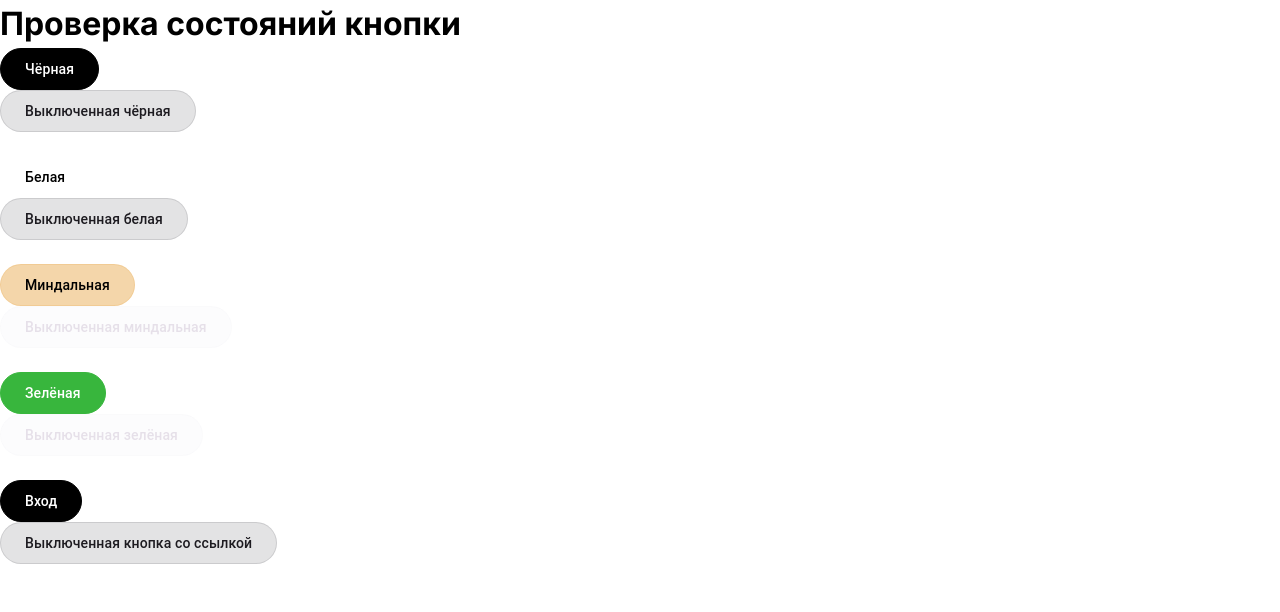
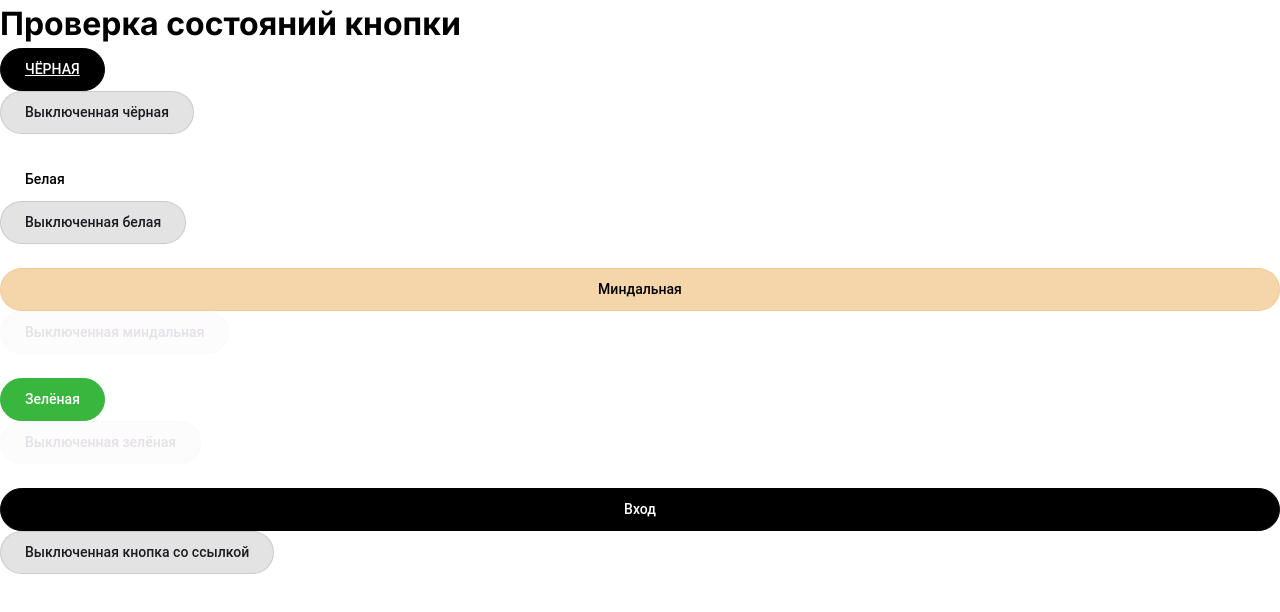
Before and after one commit to CoffeeMapper/frontend, a Next.js app: page / in a window 1280 px wide. Shown: the top 612 px of the page. Built offline with nearby package versions, Linux system fonts and the light colour scheme.

Commit message:
feat(8): Сделал возможность передавать классы и стили кнопке; вынес цвета в переменные

```diff
--- a/src/app/page.module.css
+++ b/src/app/page.module.css
@@ -1,3 +1,11 @@
 /* Enable hover only on non-touch devices */
 @media (hover: hover) and (pointer: fine) {
 }
+
+.upper {
+	text-transform: uppercase;
+}
+
+.underline {
+	text-decoration: underline;
+}
--- a/src/app/page.tsx
+++ b/src/app/page.tsx
@@ -1,30 +1,26 @@
-// 'use client';
-
-// import styles from "./page.module.css";
-
 import Button from '@/ui/Button/Button';
 
+import styles from './page.module.css';
+
 const HomePage: React.FC = () => {
-  const handleClick = () => {
-    console.log('1');
-  };
-
   return (
     <div>
       <h1>Проверка состояний кнопки</h1>
-      {/* <Button onClick={handleClick} ><span>+</span>Событие при клике</Button> */}
-
-      <Button>Чёрная</Button>
+      <Button className={`${styles.upper} ${styles.underline}`}>Чёрная</Button>
       <Button disabled>Выключенная чёрная</Button>
       <br />
 
-      <Button color="white">Белая</Button>
+      <Button data-text="text" color="white">
+        Белая
+      </Button>
       <Button color="white" disabled>
         Выключенная белая
       </Button>
       <br />
 
-      <Button color="mindal">Миндальная</Button>
+      <Button color="mindal" style={{ width: '100%' }}>
+        Миндальная
+      </Button>
       <Button color="mindal" disabled>
         Выключенная миндальная
       </Button>
@@ -36,7 +32,9 @@ const HomePage: React.FC = () => {
       </Button>
       <br />
 
-      <Button href="/auth">Вход</Button>
+      <Button href="/auth" style={{ width: '100%', textAlign: 'center' }}>
+        Вход
+      </Button>
       <Button href="/auth" disabled>
         Выключенная кнопка со ссылкой
       </Button>
--- a/src/ui/Button/Button.module.css
+++ b/src/ui/Button/Button.module.css
@@ -1,4 +1,15 @@
 .button {
+  --c-black: #000;
+  --c-white: #fff;
+  --c-mindal: #f0c88dbd;
+  --c-green: #38b63d;
+
+  --c--disabled-text-light: #1d1b20;
+  --c--disabled-bg-light: #1d1b201f;
+
+  --c--disabled-bg-dark: #e6e0e91f;
+  --c--disabled-text-dark: #e6e0e9;
+
   position: relative;
   border: 1px solid transparent;
   display: flex;
@@ -11,10 +22,7 @@
 
   font-family: Roboto;
   font-size: 14px;
-  font-style: normal;
   font-weight: 500;
-  line-height: 20px; /* 142.857% */
-  letter-spacing: 0.1px;
 }
 
 .button:hover {
@@ -23,69 +31,60 @@
     0px 1px 3px 1px rgba(0, 0, 0, 0.15);
 }
 
-.button:focus {
-  /* outline: 2px solid transparent; */
-  /* outline-color: #000; */
-}
-
-.button:active {
-  /* outline: none; */
-}
-
 .button:disabled {
   cursor: not-allowed;
 }
 
 .button.black {
-  background-color: #000;
-  color: #fff;
-  border-color: #000;
+  background-color: var(--c-black);
+  color: var(--c-white);
+  border-color: var(--c-black);
 }
 
 .button.black:focus {
-  outline-color: #fff;
+  outline-color: var(--c-white);
 }
 
 .button.black:disabled {
-  background-color: #1d1b201f;
-  border-color: #1d1b201f;
-  color: #1d1b20;
+  background-color: var(--c--disabled-bg-light);
+  border-color: var(--c--disabled-bg-light);
+  color: var(--c--disabled-text-light);
 }
 
 .button.white {
-  background-color: #fff;
-  color: #000;
-  border: 1px solid #fff;
+  background-color: var(--c-white);
+  color: var(--c-black);
+  border: 1px solid var(--c-white);
 }
 
 .button.white:disabled {
-  background-color: #1d1b201f;
-  border-color: #1d1b201f;
-  color: #1d1b20;
+  background-color: var(--c--disabled-bg-light);
+  border-color: var(--c--disabled-bg-light);
+  color: var(--c--disabled-text-light);
 }
 
 .button.mindal {
-  background-color: #f0c88dbd;
-  color: black;
-  border-color: #f0c88dbd;
+  background-color: var(--c-mindal);
+  color: var(--c-black);
+  border-color: var(--c-mindal);
 }
 
 .button.mindal:disabled {
-  background-color: #e6e0e91f;
-  border-color: #e6e0e91f;
-  color: #e6e0e9;
+  background-color: var(--c--disabled-bg-dark);
+  border-color: var(--c--disabled-bg-dark);
+  color: var(--c--disabled-text-dark);
 }
 
 .button.green {
-  background-color: #38b63d;
-  color: white;
-  border-color: #38b63d;
+  background-color: var(--c-green);
+  color: var(--c-white);
+  border-color: var(--c-green);
 }
 
 .button.green:disabled {
-  background-color: #e6e0e91f;
-  border-color: #e6e0e91f;
-  color: #e6e0e9;
+  background-color: var(--c--disabled-bg-dark);
+  border-color: var(--c--disabled-bg-dark);
+  color: var(--c--disabled-text-dark);
 }
 
 a.button {
--- a/src/ui/Button/Button.tsx
+++ b/src/ui/Button/Button.tsx
@@ -1,14 +1,15 @@
-// components/Button.tsx
 import React from 'react';
 import Link from 'next/link';
 import styles from './Button.module.css';
 
 interface ButtonProps {
   children: React.ReactNode;
-  color?: 'black' |'white' | 'mindal' | 'green' ;
+  color?: 'black' | 'white' | 'mindal' | 'green';
   onClick?: () => void;
   href?: string;
   disabled?: boolean;
+  className?: string;
+  style?: React.CSSProperties;
 }
 
 const Button: React.FC<ButtonProps> = ({
@@ -17,12 +18,15 @@ const Button: React.FC<ButtonProps> = ({
   onClick,
   href,
   disabled = false,
+  className = '',
+  style = {},
   ...attrs
 }) => {
   const buttonContent = (
     <button
       {...attrs}
-      className={`${styles.button} ${styles[color]}`}
+      className={`${styles.button} ${styles[color]} ${className}`}
+      style={style}
       onClick={onClick}
       disabled={disabled}
     >
@@ -36,7 +40,11 @@ const Button: React.FC<ButtonProps> = ({
 
   if (href) {
     return (
-      <Link className={`${styles.button} ${styles[color]}`} href={href}>
+      <Link
+        className={`${styles.button} ${styles[color]} ${className}`}
+        style={style}
+        href={href}
+      >
         {children}
       </Link>
     );
```
